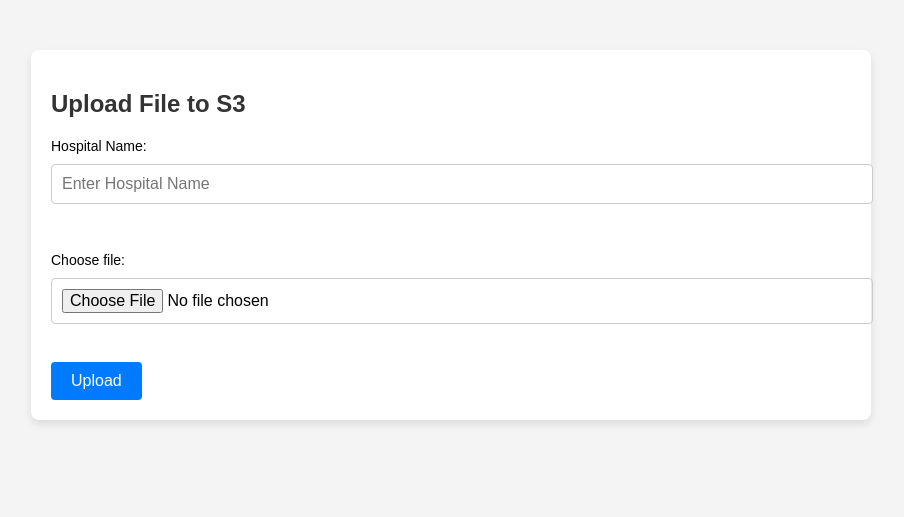
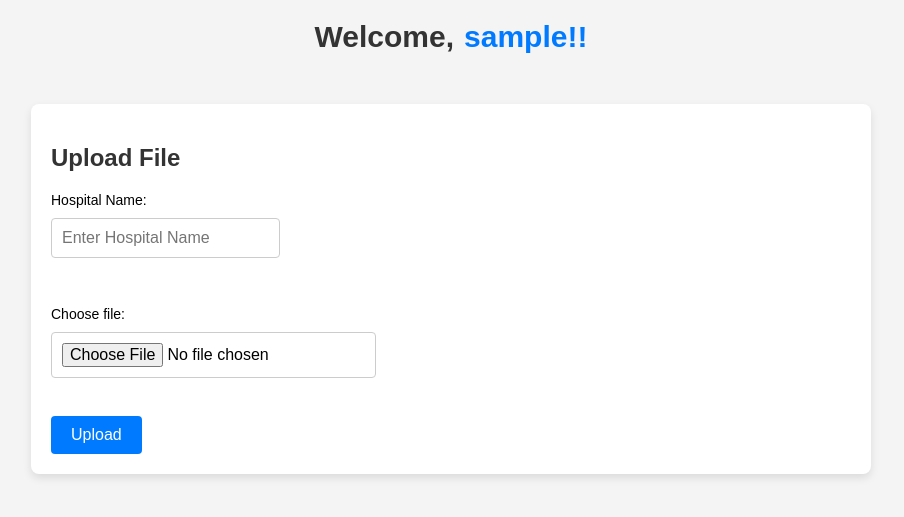
Before and after one commit to cybertron-syed/Ish_demo, a Flask app: page / in a window 1280 px wide. Shown: the top 517 px of the page, without its empty margins (189-1093 px from the left). Run offline with Flask 3, Linux system fonts and the light colour scheme; the visitor is signed in with stand-in values (Sample User, id 1); some libraries are stand-ins or nearby versions.

Commit message:
Fixed username and login and signup ui

```diff
--- a/app.py
+++ b/app.py
@@ -32,6 +32,8 @@
     if 'username' not in session:
         return redirect(url_for('login'))
 
+    username = session.get('username')
+
     if request.method == 'POST':
         file = request.files['file']
         hospital_name = request.form.get('hospital_name')
@@ -62,7 +64,7 @@
         else:
             flash("No file or hospital name provided", "warning")
 
-    return render_template('home.html')
+    return render_template('home.html', username=username)
 
 def log_to_db(filename, hospital_name, file_url):
     try:
--- a/static/login.css
+++ b/static/login.css
@@ -23,15 +23,13 @@
 }
 
 label {
-    padding: 10px;
     display: block;
-    margin-bottom: 5px;
     color: #555;
 }
 
 input[type="text"],
 input[type="password"] {
-    width: 100%;
+    width: calc(100% - 20px);
     padding: 10px;
     margin-bottom: 15px;
     border: 1px solid #ccc;
--- a/static/signup.css
+++ b/static/signup.css
@@ -11,9 +11,10 @@
 
 .container {
     background-color: white;
+    padding: 20px;
     border-radius: 5px;
     box-shadow: 0 2px 10px rgba(0, 0, 0, 0.1);
-    width: 300px;
+    width: 400px;
 }
 
 h2 {
@@ -23,14 +24,13 @@
 
 label {
     display: block;
-    margin-bottom: 5px;
     color: #555;
 }
 
 input[type="text"],
 input[type="password"],
 input[type="email"] {
-    width: 100%;
+    width: calc(100% - 20px);
     padding: 10px;
     margin-bottom: 15px;
     border: 1px solid #ccc;
--- a/static/style.css
+++ b/static/style.css
@@ -9,6 +9,21 @@
     color: #333;
 }
 
+h1{
+    color: #333;
+    display: flex;
+    justify-content: center;
+    justify-items: center;
+    font-size: 30px;
+}
+span {
+    display: flex;
+    justify-content: center;
+    justify-items: center;
+    font-size: 30px;
+    color: #007bff;
+    padding-left: 10px;
+}
 .container {
     max-width: 800px;
     margin: 50px auto;
@@ -39,7 +54,7 @@
 }
 
 input[type="text"], input[type="password"], input[type="file"] {
-    width: 100%;
+    width: calc(100%- 20px);
     padding: 10px;
     margin: 10px 0;
     border: 1px solid #ccc;
@@ -92,6 +107,7 @@
 
 input[type="text"], input[type="file"] {
     margin-bottom: 20px;
+    width: calc(100%- 20px);
 }
 
 footer {
--- a/templates/home.html
+++ b/templates/home.html
@@ -7,8 +7,21 @@
     <link rel="stylesheet" href="{{ url_for('static', filename='style.css') }}">
 </head>
 <body>
+
+    <h1>Welcome,<span>{{ username }}!!</span></h1>
     <div class="container">
-        <h2>Upload File to S3</h2>
+        <h2>Upload File</h2>
+
+        <form method="POST" action="/" enctype="multipart/form-data">
+            <label for="hospital_name">Hospital Name:</label>
+            <input type="text" name="hospital_name" placeholder="Enter Hospital Name" required><br><br>
+
+            <label for="file">Choose file:</label>
+            <input type="file" name="file" required><br><br>
+
+            <button type="submit">Upload</button>
+        </form>
+
 
         {% with messages = get_flashed_messages(with_categories=true) %}
             {% if messages %}
@@ -20,15 +33,6 @@
             {% endif %}
         {% endwith %}
 
-        <form method="POST" action="/" enctype="multipart/form-data">
-            <label for="hospital_name">Hospital Name:</label>
-            <input type="text" name="hospital_name" placeholder="Enter Hospital Name" required><br><br>
-
-            <label for="file">Choose file:</label>
-            <input type="file" name="file" required><br><br>
-
-            <button type="submit">Upload</button>
-        </form>
 
         {% if file_url %}
         <h3>File URL: <a href="{{ file_url }}" target="_blank">{{ file_url }}</a></h3>
```
Also changed, not shown: templates/login.html (+4 -4 lines), templates/signup.html (+7 -7 lines).
